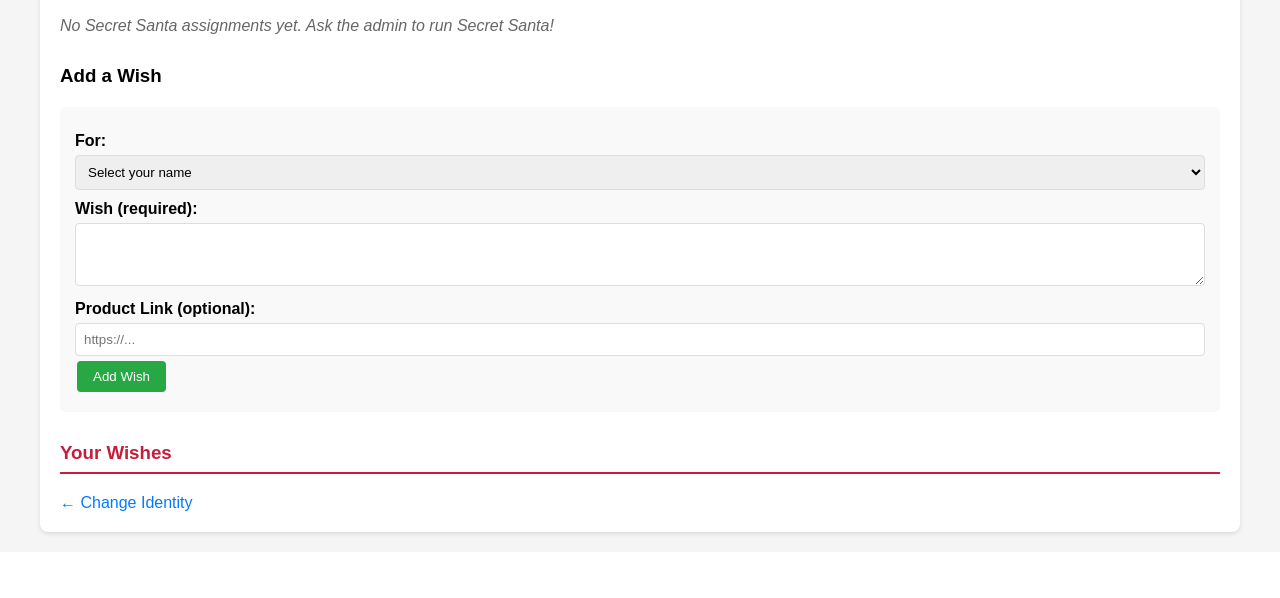
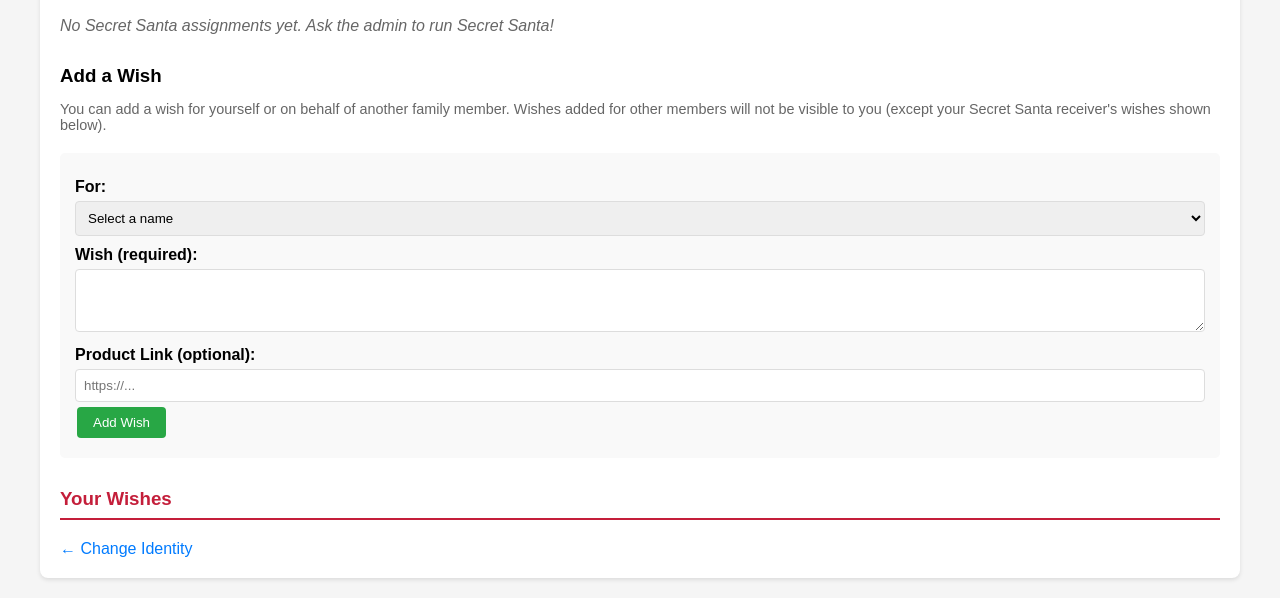
Before and after one commit to Seskahin/SecretSanta, a Flask app: template templates/my_wishlist.html in a window 1280 px wide. Shown: the part 325-923 px from the top of the page. Before the commit the page ends 862 px from the top, so only its background shows below. Run offline with Flask 3, Linux system fonts and the light colour scheme; the template is opened without the code that fills it, so the values that code supplies are empty.

Commit message:
Add wish deadline, single-selection, and impersonation features
Co-authored-by: Seskahin <83581067+Seskahin@users.noreply.github.com>

```diff
--- a/app.py
+++ b/app.py
@@ -14,6 +14,7 @@ from markupsafe import Markup, escape
 import random
 import sqlite3
 import os
+from datetime import date
 
 app = Flask(__name__)
 # NOTE: In production, use a secure random key from environment variable:
@@ -90,8 +91,48 @@ def init_db():
         )
     ''')
 
+    # Create settings table
+    conn.execute('''
+        CREATE TABLE IF NOT EXISTS settings (
+            key TEXT PRIMARY KEY,
+            value TEXT
+        )
+    ''')
+
     conn.commit()
     conn.close()
+
+
+def get_setting(key, default=None):
+    """Return the value for a settings key, or default if not set."""
+    conn = get_db_connection()
+    row = conn.execute('SELECT value FROM settings WHERE key = ?', (key,)).fetchone()
+    conn.close()
+    return row['value'] if row else default
+
+
+def set_setting(key, value):
+    """Insert or replace a setting key/value pair."""
+    conn = get_db_connection()
+    conn.execute(
+        'INSERT OR REPLACE INTO settings (key, value) VALUES (?, ?)',
+        (key, value)
+    )
+    conn.commit()
+    conn.close()
+
+
+def wishes_locked():
+    """Return True if today is strictly after the configured deadline.
+    The deadline date itself is the last day wishes can be added (inclusive)."""
+    deadline_str = get_setting('wish_deadline')
+    if not deadline_str:
+        return False
+    try:
+        deadline = date.fromisoformat(deadline_str)
+        return date.today() > deadline
+    except ValueError:
+        return False
 
 
 def login_required(f):
@@ -123,12 +164,22 @@ def add_wish():
     Add a new wish to the database.
     Accepts POST data with person_name, wish_text, and optional product_link.
     Only allows wishes for family members in the pool.
+    Blocked after the configured wish deadline.
+    If the wish is for someone other than the current user, a flash message is
+    shown instead of displaying the wish.
     Redirects back to the source page after successful insertion.
     """
     person_name = request.form.get('person_name')
     wish_text = request.form.get('wish_text')
     product_link = request.form.get('product_link', '')
     source = request.form.get('source', '')
+
+    # Block new wishes after the deadline
+    if wishes_locked():
+        flash('Wishes are no longer accepted — the deadline has passed.', 'error')
+        if source == 'my_wishlist':
+            return redirect(url_for('my_wishlist'))
+        return redirect(url_for('index'))
 
     # Validate required fields
     if person_name and wish_text:
@@ -146,6 +197,11 @@ def add_wish():
                 (person_name, wish_text, product_link)
             )
             conn.commit()
+
+            # If wishing on behalf of another member, show confirmation only
+            selected_members = session.get('selected_members', [])
+            if person_name not in selected_members:
+                flash(f'🎁 Wish created for {person_name}!', 'success')
 
         conn.close()
 
@@ -188,7 +244,7 @@ def who_are_you():
             session['selected_members'] = selected
             return redirect(url_for('my_wishlist'))
         return render_template('who_are_you.html', family_members=family_members,
-                               error='Please select at least one family member.')
+                               error='Please select a family member.')
 
     return render_template('who_are_you.html', family_members=family_members)
 
@@ -230,8 +286,8 @@ def my_wishlist():
     for receiver in assigned_to.values():
         names_to_show.add(receiver)
 
-    # Get all family members for the add-wish dropdown (only own members)
-    family_members = conn.execute(
+    # Get all family members for the add-wish dropdown (own + all for impersonation)
+    all_family_members = conn.execute(
         'SELECT name FROM family_members ORDER BY name ASC'
     ).fetchall()
 
@@ -246,11 +302,16 @@ def my_wishlist():
 
     conn.close()
 
+    locked = wishes_locked()
+    wish_deadline = get_setting('wish_deadline')
+
     return render_template('my_wishlist.html',
                            wishes_by_person=wishes_by_person,
                            selected_members=valid_names,
                            assigned_to=assigned_to,
-                           family_members=family_members)
+                           all_family_members=all_family_members,
+                           wishes_locked=locked,
+                           wish_deadline=wish_deadline)
 
 
 
@@ -299,8 +360,27 @@ def admin_panel():
     ).fetchall()
     conn.close()
 
+    wish_deadline = get_setting('wish_deadline')
+
     return render_template('admin_panel.html', family_members=family_members,
-                           secret_santa=secret_santa, all_wishes=all_wishes)
+                           secret_santa=secret_santa, all_wishes=all_wishes,
+                           wish_deadline=wish_deadline)
+
+
+@app.route('/admin/set_deadline', methods=['POST'])
+@login_required
+def set_deadline():
+    """
+    Save or clear the wish deadline date.
+    """
+    deadline = request.form.get('wish_deadline', '').strip()
+    if deadline:
+        set_setting('wish_deadline', deadline)
+        flash(f'Wish deadline set to {deadline}.', 'success')
+    else:
+        set_setting('wish_deadline', '')
+        flash('Wish deadline cleared — wishes can be added at any time.', 'success')
+    return redirect(url_for('admin_panel'))
 
 
 @app.route('/admin/run_secret_santa', methods=['POST'])
--- a/templates/my_wishlist.html
+++ b/templates/my_wishlist.html
@@ -7,6 +7,16 @@
         <h2>🎁 My Wishlist</h2>
         <a href="{{ url_for('who_are_you') }}" style="padding: 8px 16px; background-color: #6c757d; color: white; border-radius: 4px; text-decoration: none;">Change Selection</a>
     </div>
+
+    {% with messages = get_flashed_messages(with_categories=true) %}
+        {% if messages %}
+            {% for category, message in messages %}
+                <div style="padding: 10px; margin-bottom: 15px; border-radius: 5px; {% if category == 'success' %}background-color: #d4edda; color: #155724;{% else %}background-color: #f8d7da; color: #721c24;{% endif %}">
+                    {{ message }}
+                </div>
+            {% endfor %}
+        {% endif %}
+    {% endwith %}
 
     <p style="color: #666;">
         Viewing as: <strong>{{ selected_members | join(', ') }}</strong>
@@ -23,15 +33,32 @@
     <p style="color: #666; font-style: italic;">No Secret Santa assignments yet. Ask the admin to run Secret Santa!</p>
     {% endif %}
 
-    <!-- Add a wish for yourself -->
+    {% if wishes_locked %}
+    <!-- Deadline passed — read-only notice -->
+    <div style="background-color: #fff3cd; color: #856404; padding: 12px 16px; border-radius: 5px; margin: 20px 0; border: 1px solid #ffc107;">
+        🔒 <strong>The wish list is now closed.</strong>
+        {% if wish_deadline %}
+            The deadline was <strong>{{ wish_deadline }}</strong>.
+        {% endif %}
+        No new wishes can be added — the list is read-only.
+    </div>
+    {% else %}
+    <!-- Add a wish -->
     <h3 style="margin-top: 30px;">Add a Wish</h3>
+    <p style="color: #666; font-size: 0.9em; margin-top: -5px;">
+        You can add a wish for yourself or on behalf of another family member.
+        Wishes added for other members will not be visible to you (except your Secret Santa receiver's wishes shown below).
+    </p>
     <form method="POST" action="{{ url_for('add_wish') }}">
         <input type="hidden" name="source" value="my_wishlist">
         <label for="person_name">For:</label>
         <select id="person_name" name="person_name" required style="width: 100%; padding: 8px; margin-top: 5px; border: 1px solid #ddd; border-radius: 4px;">
-            <option value="">Select your name</option>
-            {% for name in selected_members %}
-                <option value="{{ name }}">{{ name }}</option>
+            <option value="">Select a name</option>
+            {% for member in all_family_members %}
+                <option value="{{ member.name }}"
+                    {% if selected_members | length == 1 and member.name == selected_members[0] %}selected{% endif %}>
+                    {{ member.name }}{% if member.name in selected_members %} (you){% endif %}
+                </option>
             {% endfor %}
         </select>
 
@@ -43,15 +70,10 @@
 
         <button type="submit" class="btn-primary">Add Wish</button>
     </form>
+    {% endif %}
 
     <!-- Own wishes -->
     <h3 style="margin-top: 30px; color: #c41e3a; border-bottom: 2px solid #c41e3a; padding-bottom: 8px;">Your Wishes</h3>
-    {% set own_wishes_found = [] %}
-    {% for name in selected_members %}
-        {% if wishes_by_person.get(name) %}
-            {% set _ = own_wishes_found.append(1) %}
-        {% endif %}
-    {% endfor %}
 
     {% for name in selected_members %}
     <div style="margin-bottom: 30px;">
@@ -62,7 +84,7 @@
                 <tr>
                     <th>Wish</th>
                     <th>Product Link</th>
-                    <th>Actions</th>
+                    {% if not wishes_locked %}<th>Actions</th>{% endif %}
                 </tr>
             </thead>
             <tbody>
@@ -76,12 +98,14 @@
                             -
                         {% endif %}
                     </td>
+                    {% if not wishes_locked %}
                     <td>
                         <form method="POST" action="{{ url_for('delete_wish', wish_id=wish.id) }}" style="display: inline;">
                             <input type="hidden" name="source" value="my_wishlist">
                             <button type="submit" class="btn-delete" onclick="return confirm('Are you sure you want to delete this wish?');">Delete</button>
                         </form>
                     </td>
+                    {% endif %}
                 </tr>
                 {% endfor %}
             </tbody>
--- a/templates/who_are_you.html
+++ b/templates/who_are_you.html
@@ -4,7 +4,7 @@
 
 {% block content %}
     <h2 style="text-align: center;">Who Are You?</h2>
-    <p style="text-align: center; color: #666;">Select your name(s) to see your personal wishlist view.</p>
+    <p style="text-align: center; color: #666;">Select your name to see your personal wishlist view.</p>
 
     {% if error %}
     <div style="background-color: #f8d7da; color: #721c24; padding: 10px; border-radius: 5px; margin-bottom: 15px; text-align: center;">
@@ -14,11 +14,11 @@
 
     {% if family_members %}
     <form method="POST" action="{{ url_for('who_are_you') }}" style="max-width: 400px; margin: 0 auto;">
-        <p style="font-weight: bold; margin-top: 10px;">Select your family member name(s):</p>
+        <p style="font-weight: bold; margin-top: 10px;">Select your family member name:</p>
         {% for member in family_members %}
         <div style="margin: 8px 0;">
             <label style="font-weight: normal; display: flex; align-items: center; gap: 8px; cursor: pointer;">
-                <input type="checkbox" name="selected_members" value="{{ member.name }}"
+                <input type="radio" name="selected_members" value="{{ member.name }}"
                     {% if session.get('selected_members') and member.name in session.get('selected_members') %}checked{% endif %}>
                 {{ member.name }}
             </label>
```
Also changed, not shown: templates/admin_panel.html (+17 -0 lines).
